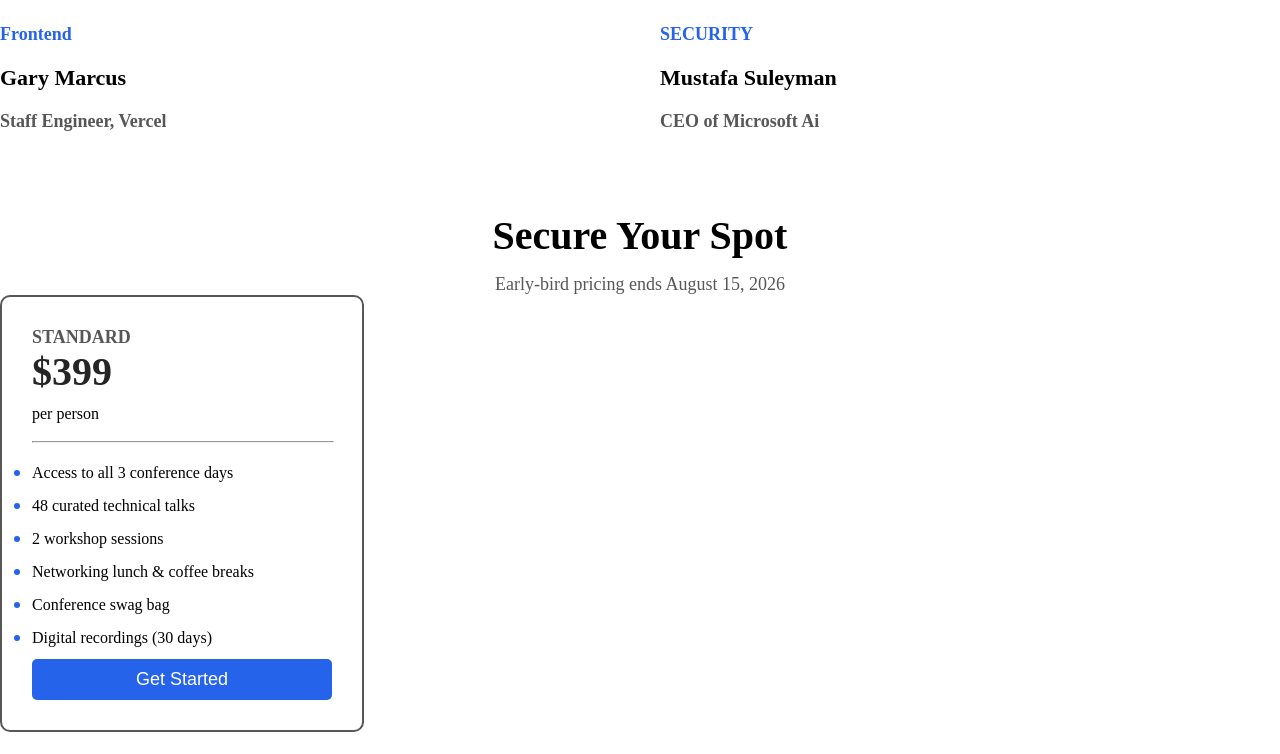
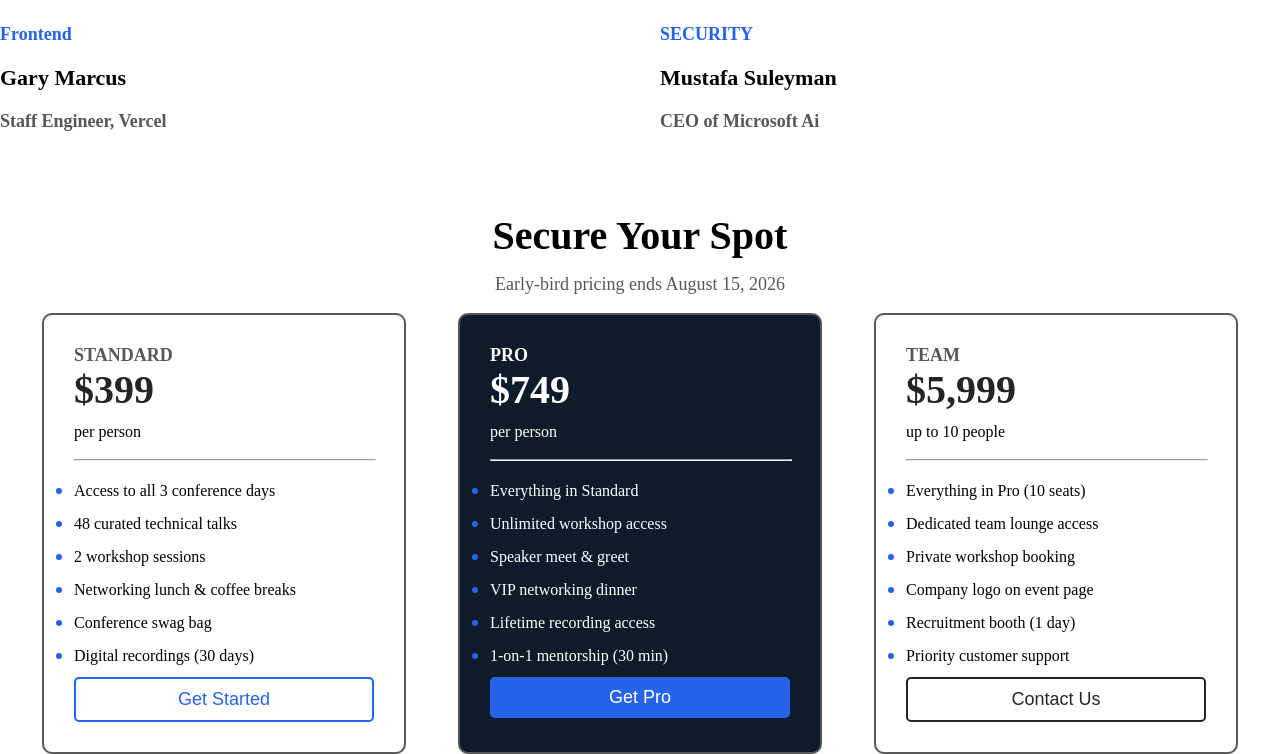
Before and after one commit to mehedynoman11/A01-Noman-2026, a plain HTML site: page index.html in a window 1280 px wide. Shown: the part 1661-2415 px from the top of the page. Before the commit the page ends 2393 px from the top, so only its background shows below. Drawn offline with Linux system fonts and the light colour scheme.

Commit message:
secure your spot

```diff
--- a/index.html
+++ b/index.html
@@ -52,7 +52,7 @@
 
             <div class="meet-card">
                 <img src="./images/andrej.png" alt="andrej">
-                <p  class="label">AI/ML</p>
+                <p class="label">AI/ML</p>
                 <h2>Andrej Karpathy</h2>
                 <p>Pretraining team, Anthropic</p>
 
@@ -65,13 +65,13 @@
             </div>
             <div class="meet-card">
                 <img src="./images/gary.png" alt="gary">
-                <p  class="label">Frontend</p>
+                <p class="label">Frontend</p>
                 <h2>Gary Marcus</h2>
                 <p>Staff Engineer, Vercel</p>
             </div>
             <div class="meet-card">
                 <img src="./images/mustafa.png" alt="mustafa">
-                <p  class="label">SECURITY</p>
+                <p class="label">SECURITY</p>
                 <h2>Mustafa Suleyman</h2>
                 <p>CEO of Microsoft Ai</p>
             </div>
@@ -81,6 +81,7 @@
     <section class="secure-your-spot container">
         <h2 class="secure-your-spot-h2">Secure Your Spot</h2>
         <p class="secure-your-spot-p">Early-bird pricing ends August 15, 2026</p>
+        <br>
         <div class="secure-your-spot-content">
             <div class="secure-your-spot-card">
                 <p class="secure-your-spot-card-p">STANDARD</p>
@@ -97,7 +98,41 @@
                     <li>Conference swag bag</li>
                     <li>Digital recordings (30 days)</li>
                 </ul>
-                <button class="btn secure-your-spot-btn">Get Started</button>
+                <button class="btn-outline secure-your-spot-btn">Get Started</button>
+            </div>
+            <div class="secure-your-spot-card dark">
+                <p class="secure-your-spot-card-p secure-your-spot-card-dark">PRO</p>
+                <h2 class="secure-your-spot-card-h2 secure-your-spot-card-dark">$749</h2>
+                <p class="secure-your-spot-card-p-small">per person</p>
+                <br>
+                <hr>
+                <br>
+                <ul>
+                    <li>Everything in Standard</li>
+                    <li>Unlimited workshop access</li>
+                    <li>Speaker meet & greet</li>
+                    <li>VIP networking dinner</li>
+                    <li>Lifetime recording access</li>
+                    <li>1-on-1 mentorship (30 min)</li>
+                </ul>
+                <button class="btn secure-your-spot-btn">Get Pro</button>
+            </div>
+            <div class="secure-your-spot-card">
+                <p class="secure-your-spot-card-p">TEAM</p>
+                <h2 class="secure-your-spot-card-h2">$5,999</h2>
+                <p class="secure-your-spot-card-p-small">up to 10 people</p>
+                <br>
+                <hr>
+                <br>
+                <ul>
+                    <li>Everything in Pro (10 seats)</li>
+                    <li>Dedicated team lounge access</li>
+                    <li>Private workshop booking</li>
+                    <li>Company logo on event page</li>
+                    <li>Recruitment booth (1 day)</li>
+                    <li>Priority customer support</li>
+                </ul>
+                <button class="btn-outline-dark secure-your-spot-btn">Contact Us</button>
             </div>
         </div>
     </section>
--- a/style.css
+++ b/style.css
@@ -42,6 +42,24 @@
     border-radius: 5px;
     padding: 10px 15px;
     border: none;
+    font-size: 18px;
+    cursor: pointer;
+}
+.btn-outline{
+    color: #2563EB;
+    background-color: #fff;
+    border-radius: 5px;
+    padding: 10px 15px;
+    border: 2px solid #2563EB;
+    font-size: 18px;
+    cursor: pointer;
+}
+.btn-outline-dark{
+    color: #252525;
+    background-color: #fff;
+    border-radius: 5px;
+    padding: 10px 15px;
+    border: 2px solid #252525;
     font-size: 18px;
     cursor: pointer;
 }
@@ -154,6 +172,11 @@
     font-size: 18px;
     color: #575757;
 }
+.secure-your-spot-content{
+    display: flex;
+    justify-content: space-evenly;
+    gap: 10px;
+}
 .secure-your-spot-card{
     display: flex;
     flex-direction: column;
@@ -162,6 +185,14 @@
     border: 2px solid #575757;
     border-radius: 10px;
     padding: 30px;
+}
+.dark{
+    background-color: #0D1B2A;
+    color: #fff;
+
+}
+.secure-your-spot-card-dark{
+    color: white !important;
 }
 .secure-your-spot-card-p{
     font-size: 18px;
```
